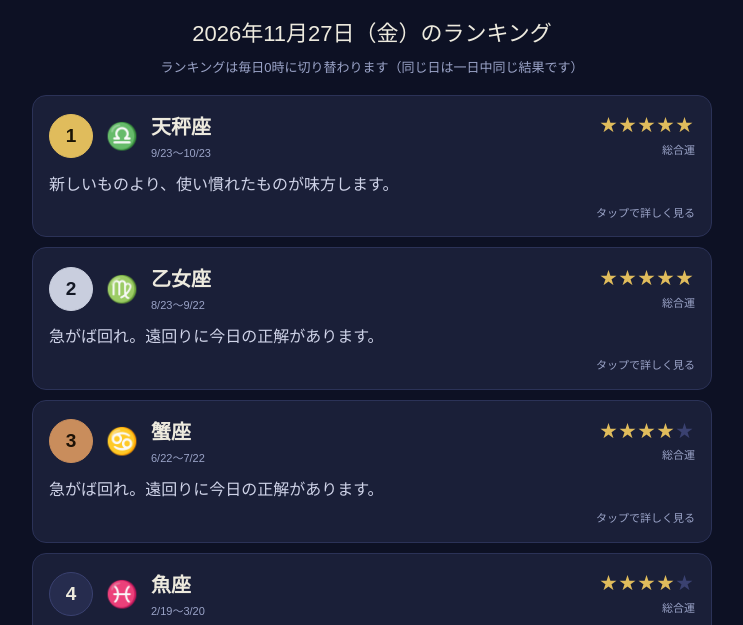
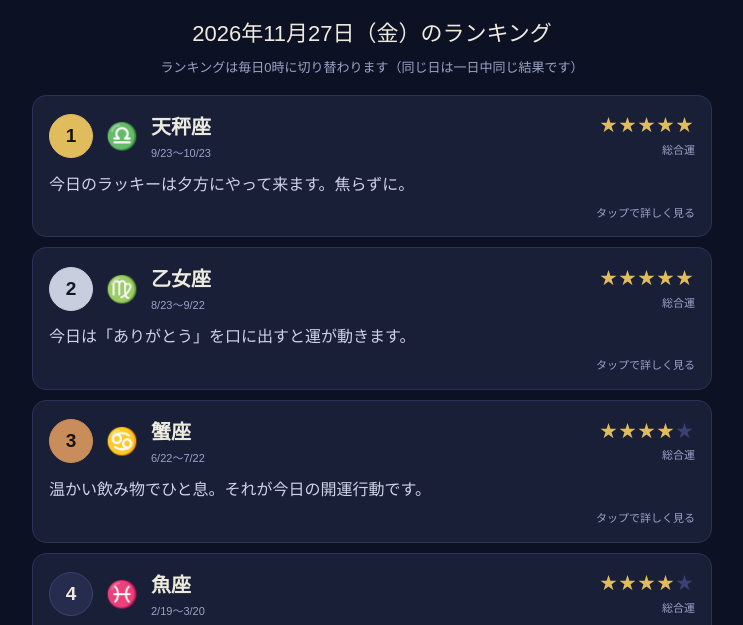
Before and after one commit to DBW-cyber/mlucky-uranai, a plain HTML site: page index.html in a window 1280 px wide. Shown: the part 152-777 px from the top of the page, without its empty margins (268-1011 px from the left). Drawn offline with Linux system fonts and the light colour scheme.

Commit message:
Dedupe daily advice lines across the 12 signs

```diff
--- a/index.html
+++ b/index.html
@@ -223,6 +223,11 @@ function dayData(ds, idx){
 }
 function rankingFor(ds){
   const arr = SIGNS.map((s, i) => dayData(ds, i));
+  // 一言アドバイスは同じ日に12星座で重複しないよう、日単位のシャッフルで配り直す
+  const dayRnd = mulberry32(hashStr(ds + '|advice'));
+  const pool = ADVICE.slice();
+  for (let i = pool.length - 1; i > 0; i--){ const j = Math.floor(dayRnd() * (i + 1)); const t = pool[i]; pool[i] = pool[j]; pool[j] = t; }
+  arr.forEach((d, i) => { d.advice = pool[i % pool.length]; });
   arr.sort((a, b) => b.score - a.score);
   arr.forEach((d, k) => {
     d.rank = k + 1;
```
